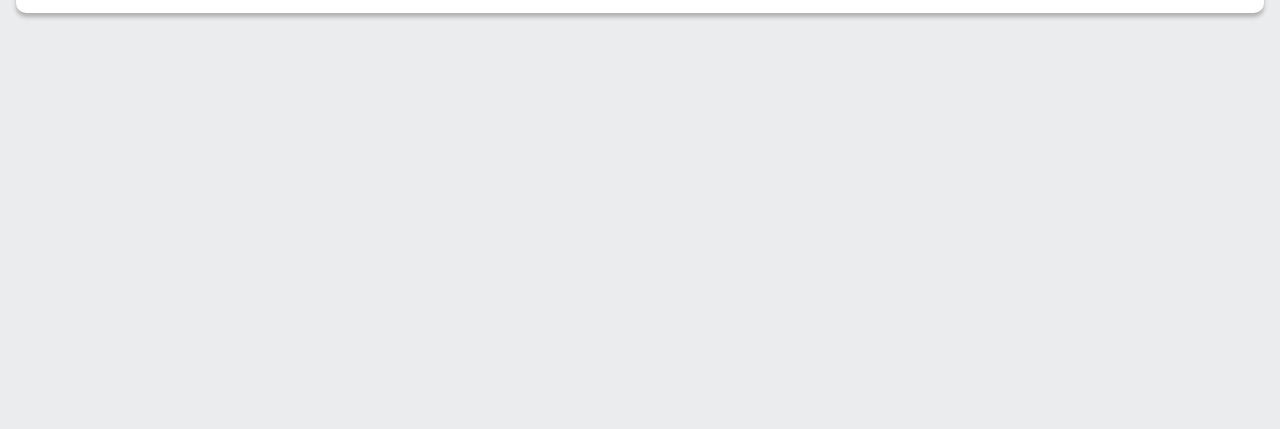
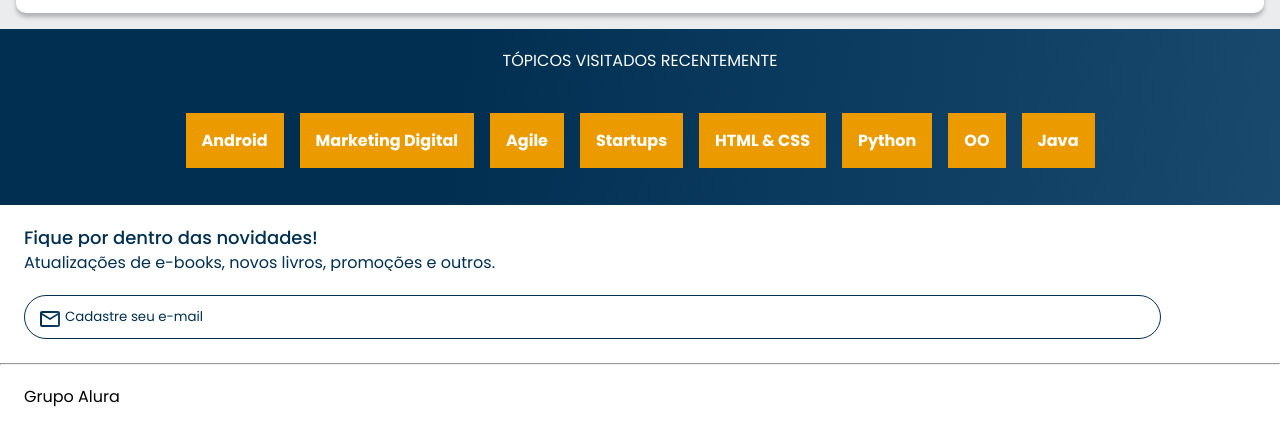
Before and after one commit to viniciuspmacedo/alura-books, a plain HTML site: page index.html in a window 1280 px wide. Shown: the part 2328-2757 px from the top of the page. Before the commit the page ends 2357 px from the top, so only its background shows below. Drawn offline with nearby package versions, Linux system fonts and the light colour scheme.

Commit message:
layout 428px finalizado

```diff
--- a/index.html
+++ b/index.html
@@ -126,7 +126,8 @@
                     <img src="./assests/estrelinhas.svg" alt="cinco estrelas">
                     <h3 class="descricao__titulo">Autora do mês</h3>
                     <h2 class="descricao__titulo-autor">Juliana Agarikov</h2>
-                    <p class="descricao__texto">Analista de sistemas e escritora, Juliana é especialista em Front-End.</p>
+                    <p class="descricao__texto">Analista de sistemas e escritora, Juliana é especialista em Front-End.
+                    </p>
                 </div>
                 <img src="./assests/perfil-escritora 1.svg" alt="foto juliana agarikov">
             </div>
@@ -142,6 +143,34 @@
 
     </section>
 
+    <section class="topicos">
+        <h2 class="topicos__titulo">tópicos visitados recentemente</h2>
+        <nav>
+            <ul class="topicos__lista">
+                <li class="topicos__lista__item"><a href="#" class="topicos__link">Android</a></li>
+                <li class="topicos__lista__item"><a href="#" class="topicos__link">Marketing Digital</a></li>
+                <li class="topicos__lista__item"><a href="#" class="topicos__link">Agile</a></li>
+                <li class="topicos__lista__item"><a href="#" class="topicos__link">Startups</a></li>
+                <li class="topicos__lista__item"><a href="#" class="topicos__link">HTML & CSS</a></li>
+                <li class="topicos__lista__item"><a href="#" class="topicos__link">Python</a></li>
+                <li class="topicos__lista__item"><a href="#" class="topicos__link">OO</a></li>
+                <li class="topicos__lista__item"><a href="#" class="topicos__link">Java</a></li>
+            </ul>
+        </nav>
+    </section>
+
+    <section class="contato">
+        <h2 class="contato__titulo">Fique por dentro das novidades!</h2>
+        <p class="contato__texto">Atualizações de e-books, novos livros, promoções e outros.</p>
+        <input class="contato__email" type="email" name="email" id="email" placeholder="Cadastre seu e-mail">
+    </section>
+
+    <hr>
+    <footer class="rodape">
+
+        <h2>Grupo Alura</h2>
+    </footer>
+
     <script src="https://cdn.jsdelivr.net/npm/swiper@9/swiper-bundle.min.js"></script>
     <script>
         const swiper = new Swiper('.swiper', {
--- /dev/null
+++ b/styles/contato.css
@@ -0,0 +1,36 @@
+.contato {
+    padding: 1.5em;
+    background-color: var(--branco);
+}
+
+.contato__titulo,
+.contato__texto {
+    background: linear-gradient(97.54deg, #002F52 35.49%, #326589 165.37%);
+    -webkit-background-clip: text;
+    -webkit-text-fill-color: transparent;
+    background-clip: text;
+}
+
+.contato__titulo{
+    font-size: 18px;
+    font-weight: 500;
+}
+
+.contato__texto{
+    font-weight: 300;
+    margin: 0.5em 0 1.5em 0;
+}
+
+.contato__email{
+    border: 1px solid var(--azul);
+    padding: 1em;
+    border-radius: 24px;
+    width: 90%;
+}
+
+.contato__email::placeholder{
+    padding: 0 2em;
+    font-family: var(--fonte-principal);
+    background: url(../assests/email.svg) no-repeat;
+    color: var(--azul);
+}
--- /dev/null
+++ b/styles/rodape.css
@@ -0,0 +1,8 @@
+hr{
+    margin: 0;
+}
+
+.rodape{
+    padding: 1.5em;
+    background-color: var(--branco);
+}
--- a/styles/styles.css
+++ b/styles/styles.css
@@ -1,6 +1,9 @@
 @import url(header.css);
 @import url(banner.css);
 @import url(carrossel.css);
+@import url(topicos.css);
+@import url(contato.css);
+@import url(rodape.css);
 
 :root {
     --cor-de-fundo: #EBECEE;
--- /dev/null
+++ b/styles/topicos.css
@@ -0,0 +1,30 @@
+.topicos {
+    padding: 1.5em 0;
+    text-align: center;
+    background: var(--azul-degrade);
+}
+
+.topicos__titulo {
+    text-transform: uppercase;
+    color: var(--branco);
+    font-weight: 300;
+    margin-bottom: 2em;
+}
+
+.topicos__lista{
+    display: flex;
+    flex-wrap: wrap;
+    justify-content: center;
+}
+
+.topicos__lista__item{
+    margin: 2em 0.5em;
+}
+
+.topicos__link{
+    background-color: var(--laranja);
+    padding: 1em;
+    text-decoration: none;
+    font-weight: 700;
+    color: var(--branco);
+}
```
Also changed, not shown: assests/email.svg (added).
